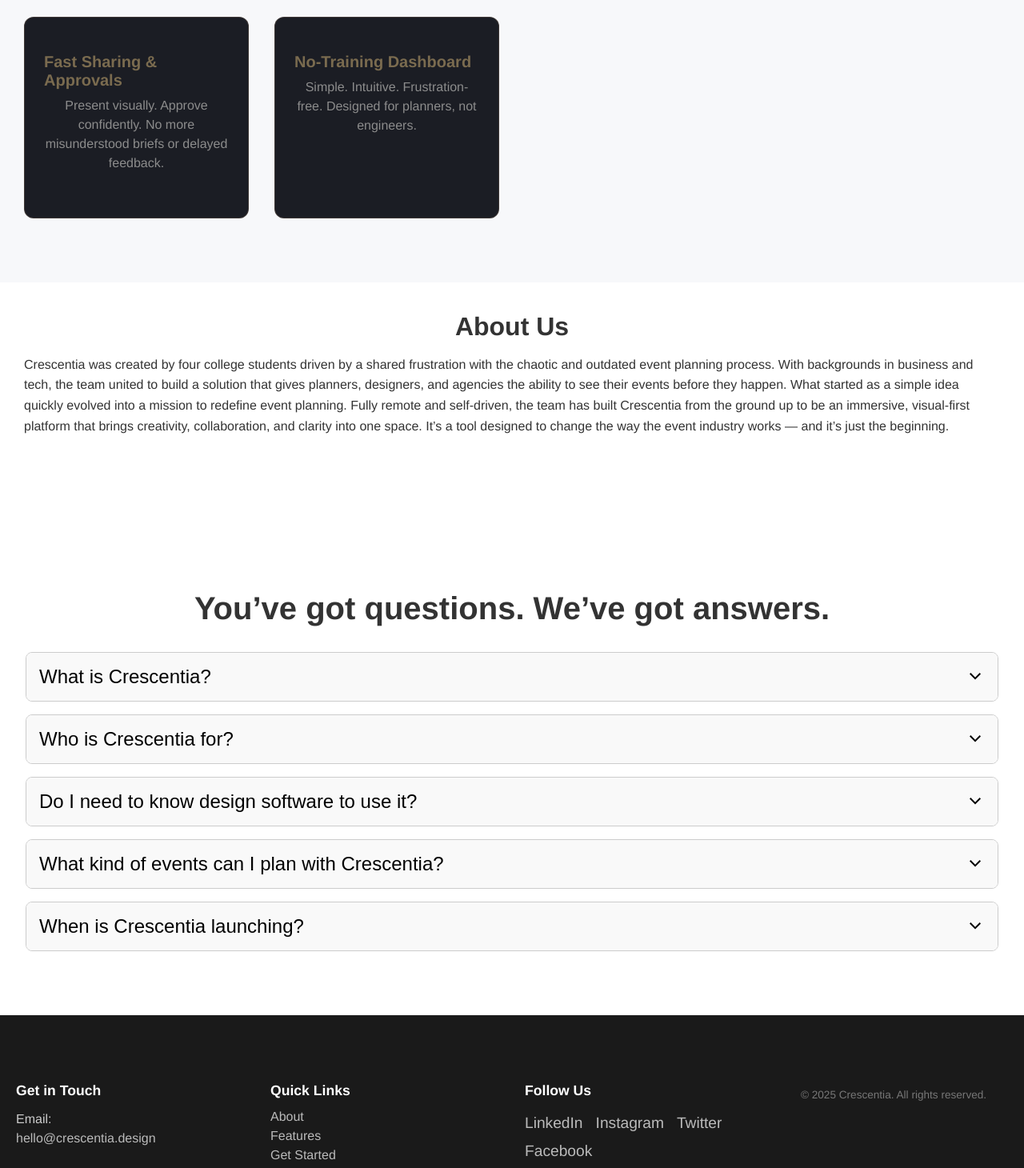
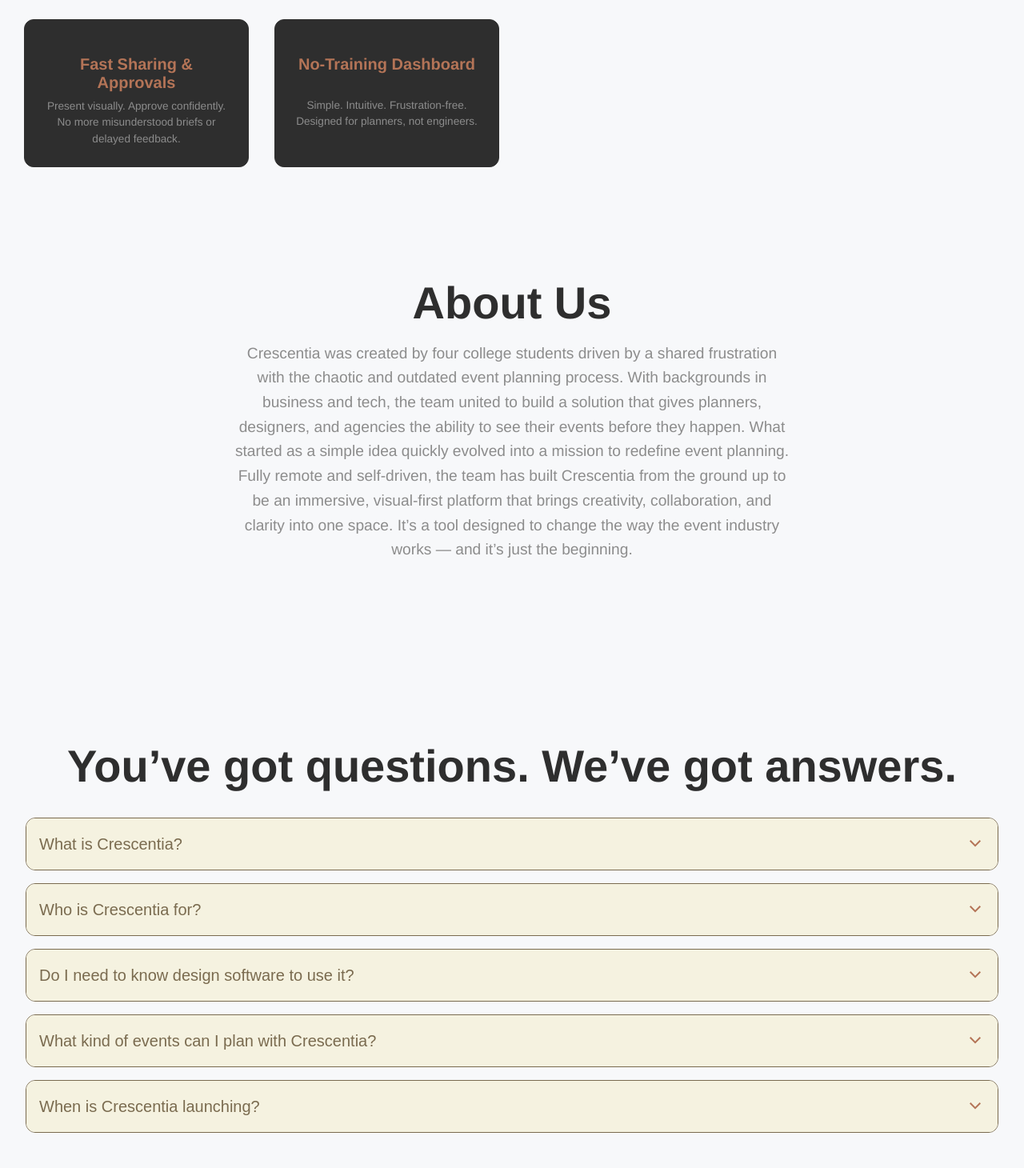
Before and after one commit to Symbiot01/Cresentia-website, a React (Create React App) app: page / in a window 1280 px wide. Shown: the part 1200-2660 px from the top of the page at 80% size. Built offline with nearby package versions, Linux system fonts and the light colour scheme.

Commit message:
corrected color scheme

```diff
--- a/src/components/About.css
+++ b/src/components/About.css
@@ -1,12 +1,19 @@
 .Section#about {
-  background: #fff;
+  background: #f7f8fa; /* Match Features section background */
 }
+
 .Section#about h2 {
   text-align: center;
-  font-size: 2rem;
-  margin-bottom: 16px;
+  color: var(--font-primary);
+  margin-bottom: 1rem;
+  font-size: 3.5rem; /* Match Features h2 font size */
 }
+
 .Section#about p {
-  font-size: 1rem;
+  text-align: center;
+  color: var(--font-muted);
+  max-width: 700px;
+  margin: 0 auto 2rem auto;
   line-height: 1.6;
+  font-size: 1.2rem; /* Match Features p font size */
 }
--- a/src/components/FAQ.css
+++ b/src/components/FAQ.css
@@ -2,43 +2,54 @@
   padding: 4rem 2rem;
   margin: 0 auto;
   text-align: center;
+  background: #f7f8fa;
 }
+
 .faq-section h2 {
-  font-size: 2.5rem;
+  font-size: 3.5rem;
+  color: var(--font-primary);
   margin-bottom: 1rem;
 }
 
 .faq-container {
   margin-top: 2rem;
+  max-width: 1600px;
+  margin-left: auto;
+  margin-right: auto;
 }
 
 .faq-item {
-  border: 1px solid #ccc;
-  border-radius: 8px;
+  border: 1px solid var(--font-secondary);
+  border-radius: 12px;
   margin-bottom: 1rem;
   overflow: hidden;
-  transition: box-shadow 0.3s ease;
+  transition: box-shadow 0.3s ease, border-color 0.3s ease;
+  background: var(--color-light); /* Cream Canvas */
 }
 
 .faq-item:hover {
-  box-shadow: 0 2px 8px rgba(0, 0, 0, 0.1);
+  box-shadow: 0 10px 30px rgba(199, 161, 122, 0.15);
+  border-color: rgba(199, 161, 122, 0.4);
 }
 
 .faq-question {
   width: 100%;
-  background: #f9f9f9;
+  background: var(--color-light);
   border: none;
-  padding: 1rem;
+  padding: 1.25rem 1rem;
   text-align: left;
-  font-size: 1.5rem;
+  font-size: 1.25rem;
+  font-weight: 500;
   display: flex;
   justify-content: space-between;
   align-items: center;
   cursor: pointer;
+  color: var(--font-secondary); /* Olive */
 }
 
 .arrow-icon {
   transition: transform 0.3s ease;
+  color: var(--font-light); /* Terracotta */
 }
 
 .arrow-icon.open {
@@ -48,13 +59,15 @@
 .faq-answer {
   max-height: 0;
   overflow: hidden;
-  transition: max-height 0.3s ease;
-  background: #fff;
+  transition: max-height 0.3s ease, padding 0.3s ease;
+  background: var(--font-on-dark); /* Cream for contrast */
+  color: var(--font-muted);
   padding: 0 1rem;
   font-size: 1rem;
+  line-height: 1.6;
 }
 
 .faq-answer.visible {
-  max-height: 200px; /* Adjust as needed */
+  max-height: 500px; /* Expanded height */
   padding: 1rem;
 }
--- a/src/components/Features.css
+++ b/src/components/Features.css
@@ -5,6 +5,7 @@
   text-align: center;
   color: var(--font-primary);
   margin-bottom: 1rem;
+  font-size: 3.5rem;
 }
 
 .Features p {
@@ -13,24 +14,33 @@
   max-width: 700px;
   margin: 0 auto 2rem auto;
   line-height: 1.6;
+  font-size: 1.2rem;
 }
 .FeaturesGrid {
   display: grid;
   grid-template-columns: repeat(auto-fit, minmax(280px, 1fr));
   gap: 2rem;
   margin-top: 2rem;
+  grid-auto-rows: 1fr;
 }
 
 .FeatureCard {
-  background: var(--surface-card, #1B1D24);
-  border: 1px solid rgba(199, 161, 122, 0.2);
+  background: var(--surface-card, var(--font-on-light));
+  border: 1px solid var(--font-primary);
   border-radius: 12px;
   padding: 1.5rem;
   transition: transform 0.3s ease, box-shadow 0.3s ease;
+
+  display: flex;
+  flex-direction: column;
+  align-items: center;
+  justify-content: center; /* This centers both h3 and p vertically */
+  text-align: center;
+
 }
 
 .FeatureCard h3 {
-  color: var(--font-secondary);
+  color: var(--font-light);
   margin-bottom: 0.5rem;
   font-size: 1.25rem;
 }
@@ -38,7 +48,11 @@
 .FeatureCard p {
   color: var(--font-muted);
   line-height: 1.5;
+  font-size: 0.85rem;
+  margin-top: auto;
+  margin-bottom: auto;
 }
+
 
 .FeatureCard:hover {
   transform: translateY(-5px);
--- a/src/components/Footer.js
+++ b/src/components/Footer.js
@@ -23,9 +23,7 @@
         <h4>Follow Us</h4>
         <a href="https://linkedin.com" target="_blank" rel="noopener noreferrer">LinkedIn</a>
         <a href="https://instagram.com" target="_blank" rel="noopener noreferrer">Instagram</a>
-        <a href="https://twitter.com" target="_blank" rel="noopener noreferrer">Twitter</a>
-        <a href="https://facebook.com" target="_blank" rel="noopener noreferrer">Facebook</a>
-      </div>
+        </div>
 
       <div className="footer-copy">
         &copy; {new Date().getFullYear()} Crescentia. All rights reserved.
--- a/src/components/Hero.css
+++ b/src/components/Hero.css
@@ -5,8 +5,8 @@
   flex-wrap: wrap;
   align-items: center;
   justify-content: center;
-  background: linear-gradient(135deg, #1e3c72 0%, #2a5298 100%);
-  color: white;
+  background:  var(--bg-primary);
+  color: var(--font-on-light);
   padding: 20px 30px 30px 30px;
 }
 
@@ -19,7 +19,7 @@
 .hero-content h1 {
   font-size: 3.5rem;
   margin-bottom: 16px;
-}
+} va
 
 .hero-content .subheadline {
   font-size: 2rem;
--- a/src/components/Navbar.css
+++ b/src/components/Navbar.css
@@ -71,6 +71,6 @@
 }
 
 .navbar .links a:hover {
-  color: #0D7CFF;
-  text-shadow: 0 0 10px #0D7CFF, 0 0 20px #0D7CFF, 0 0 30px #0D7CFF, 0 0 40px #0D7CFF;
+  color: var(--color-accent);
+  text-shadow: 0 0 10px var(--color-accent), 0 0 20px var(--color-accent), 0 0 30px var(--color-accent), 0 0 40px var(--color-accent);
 }
--- a/src/components/WaitlistForm.css
+++ b/src/components/WaitlistForm.css
@@ -19,13 +19,51 @@
   resize: vertical;
 }
 
-.waitlist-form .button-primary {
-  background: #0055FF;
-  color: white;
-  border: none;
-  padding: 12px 20px;
-  font-size: 1rem;
+/* Radar-sweep button effect */
+.waitlist .button-primary {
+  position: relative;
+  background: var(--color-light);
+  color: var(--color-accent);
+  padding: 12px 28px;
+  border-radius: 6px;
+  transition: all 0.3s ease;
+  border: 1px solid rgba(101, 233, 199, 0.2);
+  overflow: hidden;
+  z-index: 1;
   cursor: pointer;
-  border-radius: 6px;
-  align-self: flex-start;
 }
+
+.waitlist-form .button-primary::before {
+  content: "";
+  position: absolute;
+  top: 0;
+  left: 0;
+  width: 150%;
+  height: 150%;
+  background: linear-gradient(
+    0deg,
+    transparent 0%,
+    rgba(180, 116, 87, 0.4) 50%,
+    transparent 100%
+  );
+  transform-origin: 0 0;
+  transform: rotate(0deg);
+  opacity: 0;
+  transition: opacity 0.3s ease;
+  z-index: -1;
+}
+
+.waitlist-form .button-primary:hover {
+  color: var(--color-accent)  ;
+  box-shadow: 0 0 20px rgba(101, 233, 199, 0.2);
+  border-color: rgba(101, 233, 199, 0.4);
+}
+
+.waitlist-form .button-primary:hover::before {
+  opacity: 1;
+  animation: radar-sweep 3s infinite linear;
+}
+
+.waitlist-form .button-primary:active {
+  transform: scale(0.97);
+}
--- a/src/styles/variables.css
+++ b/src/styles/variables.css
@@ -6,6 +6,12 @@
   --color-dark:      #3F3A36;  /* Dark Bark */
   --color-light:     #F5F2E0;  /* Cream Canvas */
 
+
+
+  /* Background Colors */
+  --bg-light: #FAF9F5;         /* Very light off-white */
+  --bg-cream: #F5F2E0;         /* Matching Cream Canvas */
+  --bg-dark: #3F3A36;          /* Dark Bark background */
 
   /* Primary Text Colors */
   --font-primary: #2E2E2E;    /* Dark Charcoal for main text */
```
